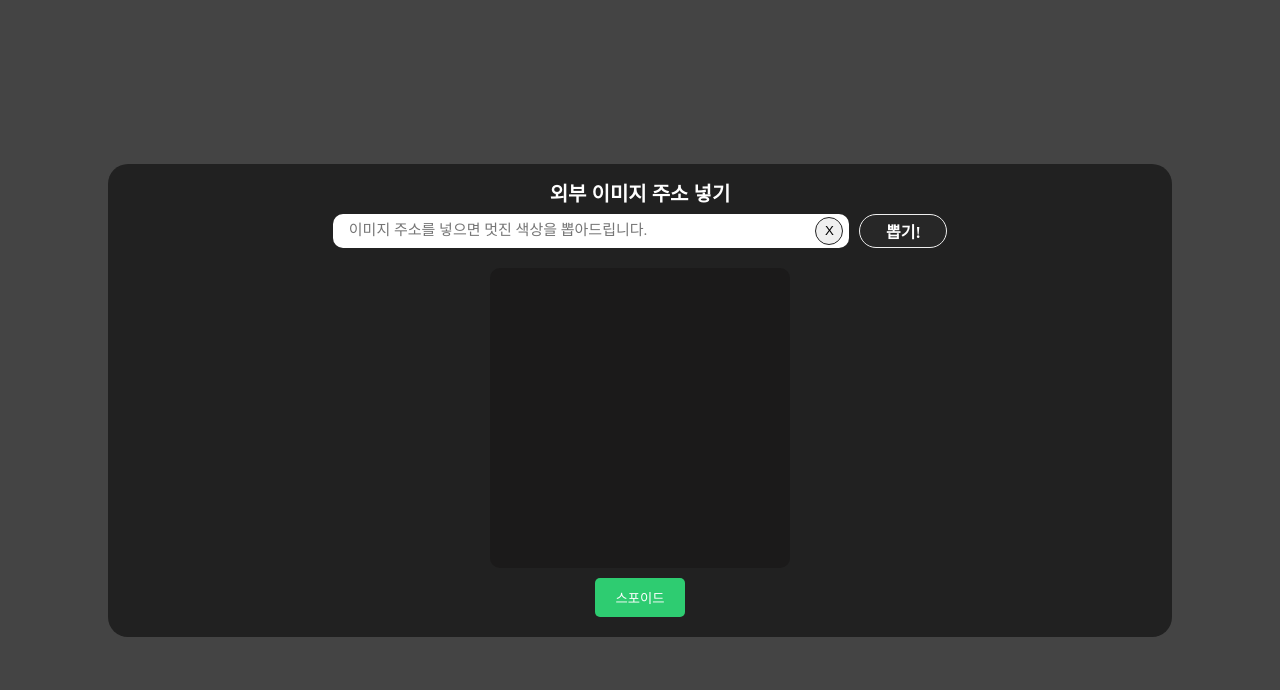
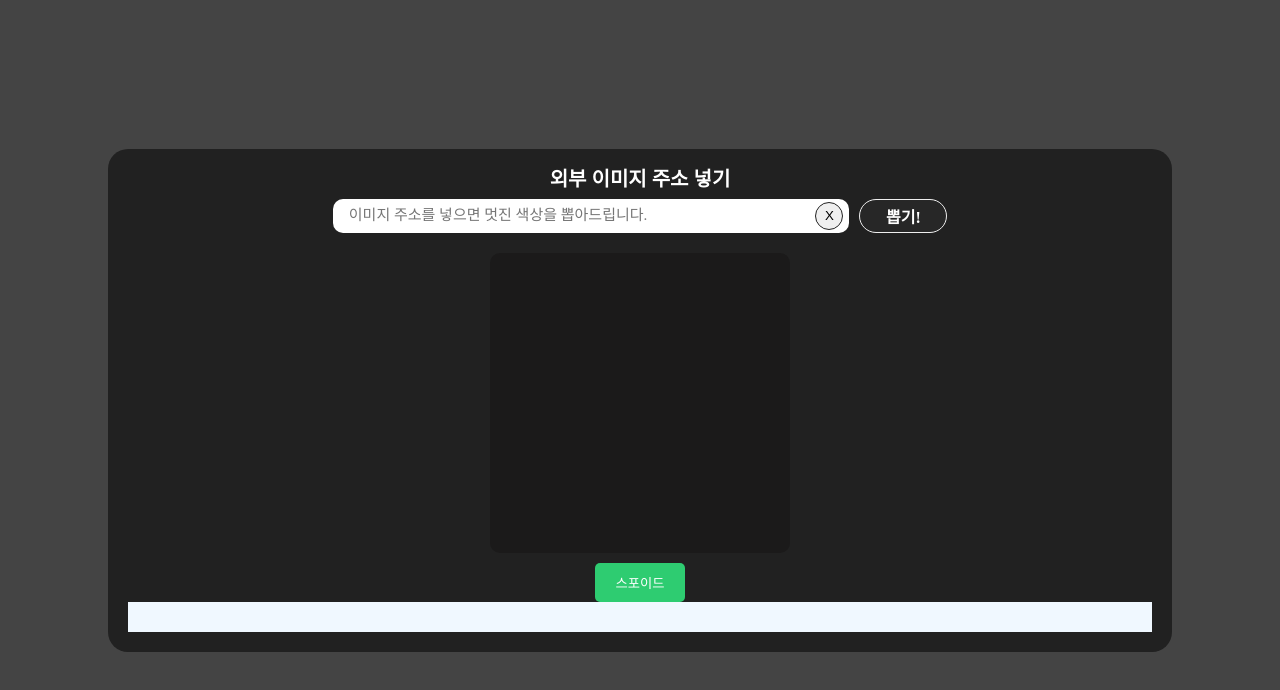
Before and after one commit to Raros17/ColorPicker, a React (Create React App) app: page / in a window 1280 px wide. Shown: the top 690 px of the page. Built offline with nearby package versions, Linux system fonts and the light colour scheme; a web font is replaced by a local one.

Commit message:
feat: pickedColor props 전달

```diff
--- a/src/App.styled.ts
+++ b/src/App.styled.ts
@@ -96,7 +96,6 @@ export const getBackgroundGradient = (colorData: string[], fallbackColor: string
 export const ShowSpoidColor = styled.div`
   width: 100%;
   height: 30px;
-  background-color: aliceblue;
 `
 
 export const SpoidButton = styled.button<{ isActive: boolean }>`
--- a/src/App.tsx
+++ b/src/App.tsx
@@ -75,6 +75,7 @@ function App() {
         <SpoidButton onClick={toggleSpoid} isActive={isSpoidActive}>
           {isSpoidActive ? '취소' : '스포이드'}
         </SpoidButton>
+        <ShowSpoidColor style={{ backgroundColor: pickedColor || 'aliceblue' }}></ShowSpoidColor>
       </TextSection>
 
       <ImageGroup>
```
